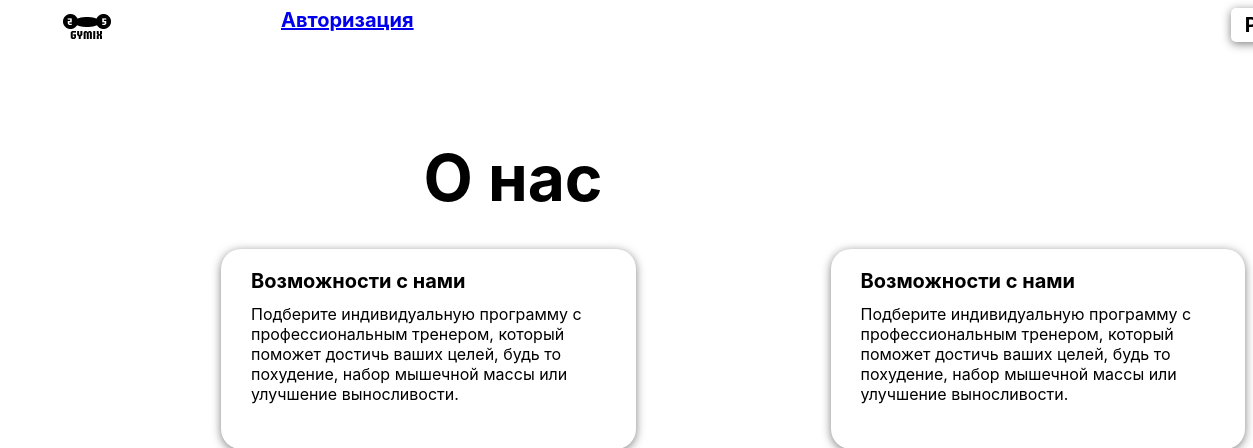
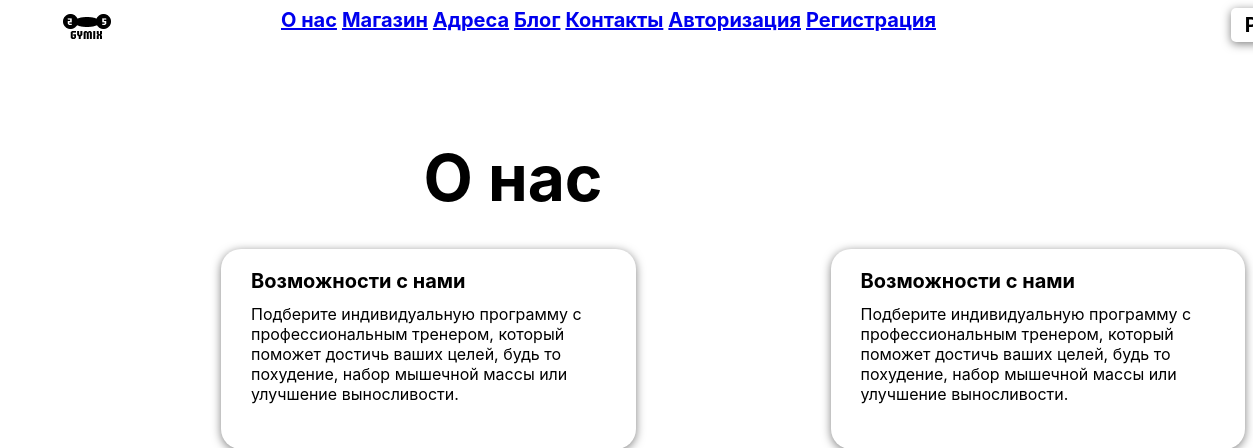
Before and after one commit to EgorMorozSSS/TRPO, a Django app: page /main_page/main/ in a window 1480 px wide. Shown: the top 448 px of the page, without its empty margins (227-1480 px from the left). Run offline with Django 4.2, Linux system fonts and the light colour scheme; style sheets or scripts are compiled from the project's sources.

Commit message:
add all href for pages

```diff
--- a/main_page/templates/components/header.html
+++ b/main_page/templates/components/header.html
@@ -6,8 +6,15 @@
         <div class="images">
             <img src="{% static 'images/Frame 26.png' %}" alt="Изображение 1">
         </div>
-        <div class="">
-            <div class="header-text"><a class="link" href="{% url 'login' %}">Авторизация</a></div>
+        <div class="header-href">
+            <div class="header-href-text"><a class="link" href="{% url 'login' %}">О нас</a></div>
+            <div class="header-href-text"><a class="link" href="{% url 'login' %}">Магазин</a></div>
+            <div class="header-href-text"><a class="link" href="{% url 'login' %}">Адреса</a></div>
+            <div class="header-href-text"><a class="link" href="{% url 'login' %}">Блог</a></div>
+            <div class="header-href-text"><a class="link" href="{% url 'login' %}">Контакты</a></div>
+            <div class="header-href-text"><a class="link" href="{% url 'login' %}">Авторизация</a></div>
+            <div class="header-href-text"><a class="link" href="{% url 'login' %}">Регистрация</a></div>
+
         </div>
         <button class="button-header">PROFILE</button>
     </div>
--- a/static/header/header.scss
+++ b/static/header/header.scss
@@ -21,7 +21,19 @@
 }
 
 .header-href{
+    margin-left: 500px;
+    display: flex;
+    align-items: center;
     gap: 5px;
+
+}
+
+.header-href-text{
+    font-weight: bold;
+    font-family: 'Inter', sans-serif;
+    font-size: 20px;
+    text-decoration: none;
+    color: black;
 }
 
 .header-container {
```
